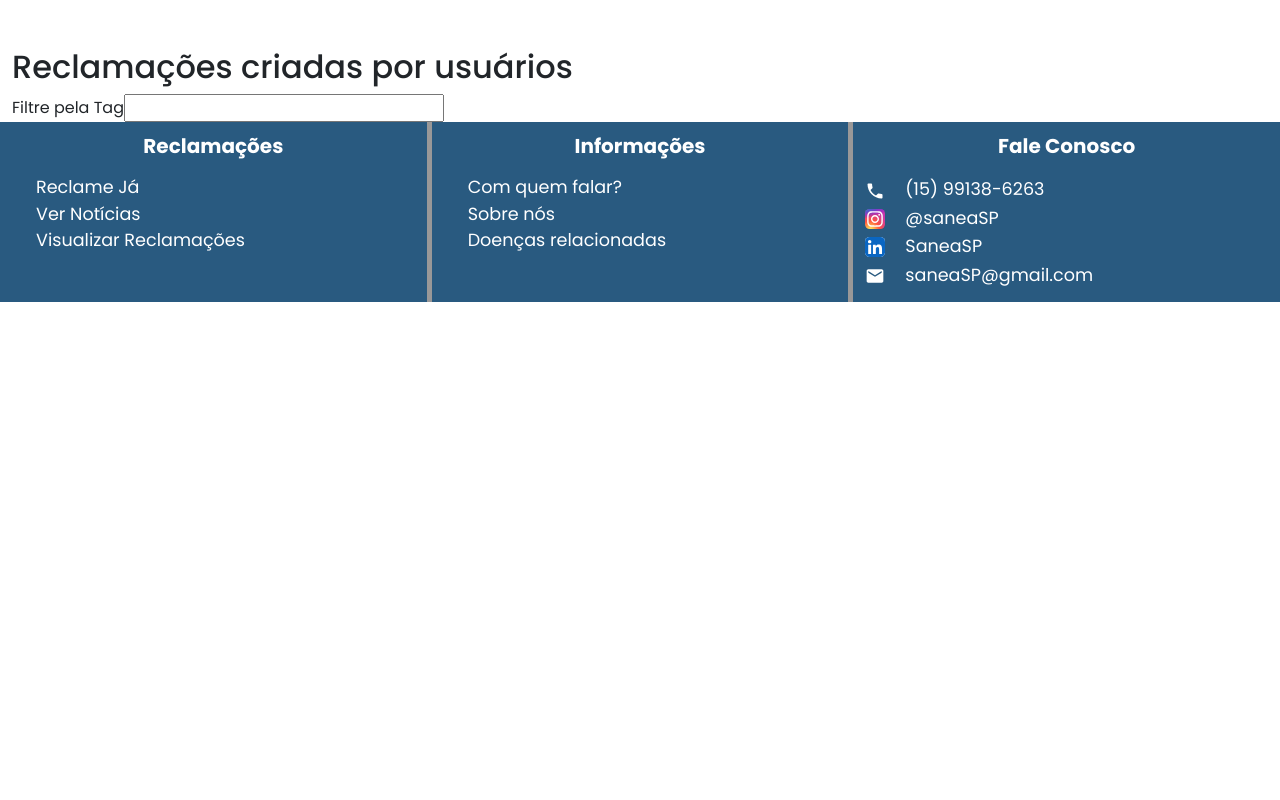
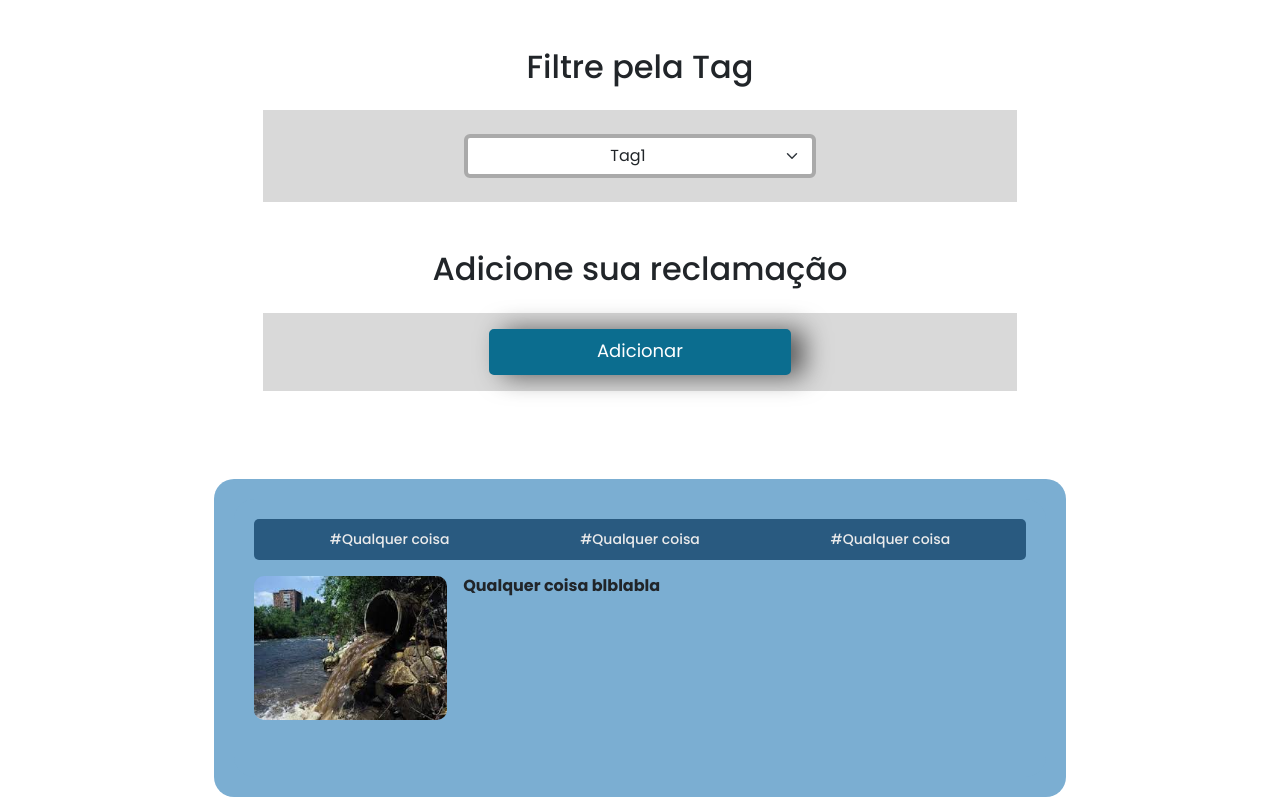
Before and after one commit to MathGueff/ProjetoInterdisciplinar2Sem, an Angular app in the folder PrjInterdisciplinar/: page /reclamacao-inicial in a window 1280 px wide. Shown: the part 500-1300 px from the top of the page. Before the commit the page ends 802 px from the top, so only its background shows below. Built offline with nearby package versions, Linux system fonts and the light colour scheme.

Commit message:
reclamação inicial e card reclamação

```diff
--- /dev/null
+++ b/PrjInterdisciplinar/src/app/Reclamacao/reclamacao-card/reclamacao-card.component.css
@@ -0,0 +1,33 @@
+.card-reclamacao{
+  background-color: var(--cor-secundaria);
+  width: 100%;
+  padding: 20px;
+  border-radius: 20px;
+  cursor: pointer;
+  font-weight: 500;
+  font-size: 0.875rem;
+}
+.tags{
+  color: #ebebeb;
+  background-color: var(--cor-primaria);
+  padding: 10px;
+  border-radius: 5px;
+}
+.card-body .imagem{
+  width: 25%;
+  height: auto;
+}
+.card-body .imagem img{
+  border-radius: 10px;
+}
+.card-body h3{
+  font-size: medium;
+  font-weight: 650;
+}
+.link-card{
+  visibility: hidden;
+  transition: 0.4s all ease-in-out;
+  color: #2e2e2e;
+  font-weight: bold;
+  transition: 0.5s all ease;
+}
--- /dev/null
+++ b/PrjInterdisciplinar/src/app/Reclamacao/reclamacao-card/reclamacao-card.component.html
@@ -0,0 +1,16 @@
+<div class="container-fluid card-reclamacao d-flex flex-column align-items-center gap-3">
+  <div class="tags w-100 d-flex justify-content-around">
+    <span>#Qualquer coisa</span>
+    <span>#Qualquer coisa</span>
+    <span>#Qualquer coisa</span>
+  </div>
+  <div class="card-body w-100 d-flex align-items-start gap-3">
+    <div class="imagem">
+      <img class="img-fluid" src="img/paginas/reclamacoes/user3.jpg" alt="imagem #Qualquer">
+    </div>
+    <h3>Qualquer coisa blblabla</h3>
+  </div>
+  <div class="link-card">
+    <a>Clique para ver mais sobre</a>
+  </div>
+</div>
--- a/PrjInterdisciplinar/src/app/Reclamacao/reclamacao-inicial/reclamacao-inicial.component.css
+++ b/PrjInterdisciplinar/src/app/Reclamacao/reclamacao-inicial/reclamacao-inicial.component.css
@@ -1,3 +1,9 @@
+.borda{
+  border: 4px solid #aaaaaa;
+}
+.borda:focus{
+  border: 4px solid #aaaaaa;
+}
 .banner{
   margin: 50px 50px;
   padding: 0 50px;
@@ -11,3 +17,44 @@
 .banner p{
   text-align: justify;
 }
+.tags, .adicionar{
+  display: flex;
+  flex-direction: column;
+  align-content: space-between;
+  align-items: center;
+}
+.tags .pesquisa-tag, .adicionar .adicionar-btn {
+  display:  flex;
+  justify-content: center;
+  gap: 60px;
+  background-color: var(--cor-terciaria);
+  width: 60%;
+  align-items: center;
+}
+.titulo-reclamacao, .tag-reclamacao{
+  text-align: center;
+  width: 50%;
+}
+.adicionar-btn a{
+  width: 40%;
+  height: 46px;
+  font-size: var(--login-botao);
+  background-color: var(--cor-quaternaria);
+  color: #fff;
+  border: 2px solid var(--cor-quaternaria);
+  border-radius: 5px;
+  filter: drop-shadow(13px 1px 13px #575757);
+}
+.cards{
+  gap: 40px;
+  margin: 40px 20px 20px 20px;
+}
+.cards-item{
+  background-color: var(--cor-secundaria);
+  padding: 20px;
+  border-radius: 20px;
+  width: 70%;
+  cursor: pointer;
+  font-weight: 500;
+  font-size: 0.875rem;
+}
--- a/PrjInterdisciplinar/src/app/Reclamacao/reclamacao-inicial/reclamacao-inicial.component.html
+++ b/PrjInterdisciplinar/src/app/Reclamacao/reclamacao-inicial/reclamacao-inicial.component.html
@@ -12,15 +12,38 @@
         gerações.</p>
     </div>
   </div><!-- banner -->
-  <div class="row tags">
-    <div class="col">
-      <h2>Reclamações criadas por usuários</h2>
-      <div class="pesquisa-tag">
-        <div class="titulo-reclamacao">
-          <label for="titulo">Filtre pela Tag</label>
-          <input type="text" name="tag" id="tag">
+  <div class="row mb-5">
+    <div class="col tags">
+      <h2 class="mb-4">Filtre pela Tag</h2>
+      <form class="pesquisa-tag p-4">
+        <div class="tag-reclamacao">
+          <select class="form-select text-center borda" name="tag" id="">
+            <option value="tag1">Tag1</option>
+            <option value="tag2">Tag2</option>
+            <option value="tag3">Tag3</option>
+            <option value="tag4">Tag4</option>
+          </select>
         </div>
+      </form>
+    </div>
+  </div> <!-- row tag  -->
+  <div class="row mb-5">
+    <div class="col text-center adicionar">
+      <h2 class="mb-4">Adicione sua reclamação</h2>
+      <div class="adicionar-btn py-3">
+        <a class="btn btn-secondary">Adicionar</a>
       </div>
     </div>
+  </div><!-- row adicionar reclamação -->
+  <div class="row">
+
   </div>
-</div>
+  <div class=" col cards d-flex flex-column align-content-center align-items-center">
+    <div class="cards-item">
+      <app-reclamacao-card></app-reclamacao-card>
+    </div>
+    <div class="cards-item">
+      <app-reclamacao-card></app-reclamacao-card>
+    </div>
+  </div>
+</div><!-- container-fluid -->
--- a/PrjInterdisciplinar/src/app/Reclamacao/reclamacao-inicial/reclamacao-inicial.component.ts
+++ b/PrjInterdisciplinar/src/app/Reclamacao/reclamacao-inicial/reclamacao-inicial.component.ts
@@ -1,9 +1,11 @@
 import { Component } from '@angular/core';
+import { ReclamacaoCardComponent } from '../reclamacao-card/reclamacao-card.component';
+import { CommonModule } from '@angular/common';
 
 @Component({
   selector: 'app-reclamacao-inicial',
   standalone: true,
-  imports: [],
+  imports: [CommonModule, ReclamacaoCardComponent],
   templateUrl: './reclamacao-inicial.component.html',
   styleUrl: './reclamacao-inicial.component.css'
 })
--- a/PrjInterdisciplinar/src/app/app.routes.ts
+++ b/PrjInterdisciplinar/src/app/app.routes.ts
@@ -16,6 +16,5 @@ export const routes: Routes = [
   {path:'pagina-inicial', component:MenuUsuarioComponent},
   {path: 'reclamacao-descricao',component:ReclamacaoDescricaoComponent},
   {path:'reclamacao-inicial', component:ReclamacaoInicialComponent},
-  {path: 'doenca-detalhada', component:DoencaDetalhesComponent},
-
+  {path: 'doenca-detalhada', component:DoencaDetalhesComponent}
 ];
```
Also changed, not shown: PrjInterdisciplinar/src/app/Reclamacao/reclamacao-card/reclamacao-card.component.ts (added, +12 -0 lines), 1 other file (tests, documents, lock files or other folders).
